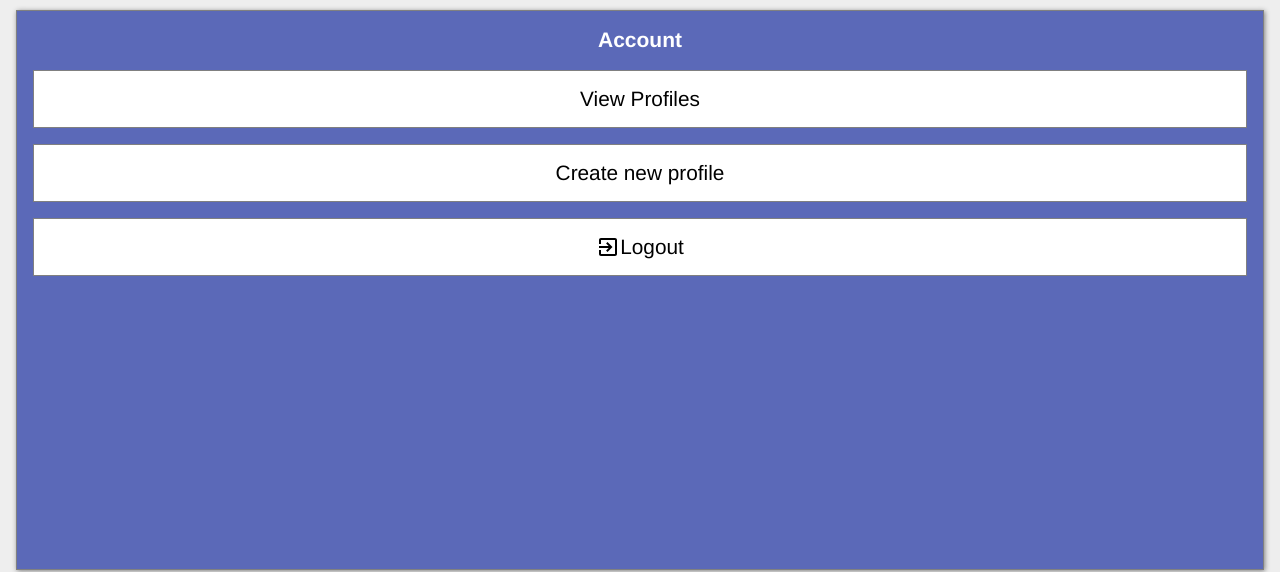
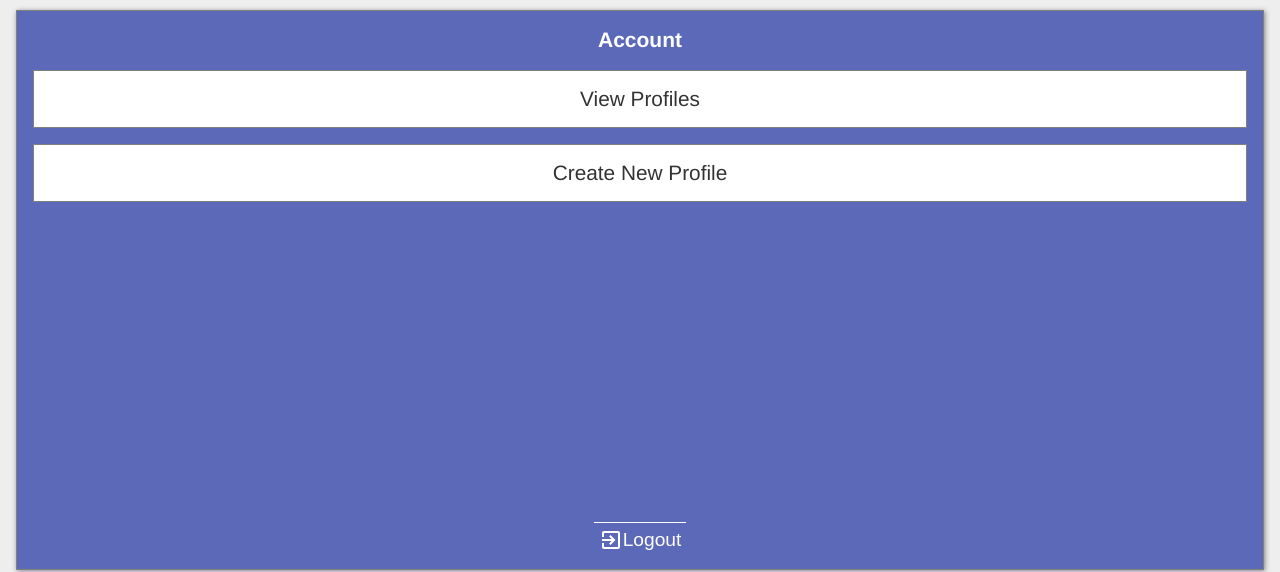
Before and after one commit to kjwallac/LifeDash, a React (Create React App) app in the folder client/: page /account/1 in a window 1280 px wide. Shown: the part 228-800 px from the top of the page. Built offline with nearby package versions, Linux system fonts and the light colour scheme; no server answers.

Commit message:
added logout button to account page and removed it from login page

```diff
--- a/client/src/pages/Account/Account.css
+++ b/client/src/pages/Account/Account.css
@@ -40,6 +40,25 @@
   box-shadow: 1px 1px 5px gray;
 }
 
+.acc-options-container a {
+  text-decoration: none;
+  color: #333;
+}
+
+.acc-options-container button {
+  background-color: transparent;
+  border: 0;
+  display: flex;
+  justify-content: center;
+  align-items: center;
+  margin: 0 auto;
+  color: white;
+  border-top: 1px solid #fff;
+  padding: 0.3rem;
+  font-size: 1.2rem;
+  margin-top: 20rem;
+}
+
 .acc-options-container h2 {
   color: #fff;
 }
--- a/client/src/pages/Account/Account.js
+++ b/client/src/pages/Account/Account.js
@@ -2,6 +2,7 @@ import "./Account.css";
 import { useEffect, useState } from "react";
 import { API } from "../../utils/API";
 import ExitToAppIcon from "@material-ui/icons/ExitToApp";
+import { Link } from "react-router-dom";
 
 export const Account = (props) => {
   // States
@@ -9,6 +10,13 @@ export const Account = (props) => {
   const [image, setImage] = useState(null);
   const [userID, setUserID] = useState(null);
 
+  // Logout user
+  const logout = async () => {
+    await API.logout();
+    window.location.href = "/";
+  };
+
+  // Gets user info
   useEffect(() => {
     const getUser = async () => {
       const id = props.match.params.id;
@@ -31,12 +39,16 @@ export const Account = (props) => {
       </div>
       <div className="acc-options-container">
         <h2>Account</h2>
-        <div className="acc-options">View Profiles</div>
-        <div className="acc-options">Create new profile</div>
-        <div className="acc-options">
+        <Link to="/profile" className="acc-options">
+          View Profiles
+        </Link>
+        <Link to="/profile/create" className="acc-options">
+          Create New Profile
+        </Link>
+        <button onClick={logout}>
           <ExitToAppIcon />
           Logout
-        </div>
+        </button>
       </div>
     </div>
   );
--- a/client/src/pages/Login/Login.js
+++ b/client/src/pages/Login/Login.js
@@ -42,9 +42,6 @@ export const Login = () => {
           </div>
         </div>
       </div>
-      <button className="logoutBtn" onClick={logout}>
-        Logout
-      </button>
     </div>
   );
 };
--- a/client/src/utils/API.js
+++ b/client/src/utils/API.js
@@ -27,4 +27,8 @@ export const API = {
   removeProfile: (id) => {
     return axios.delete(`/api/profile/remove/${id}`);
   },
+  // LOGOUTS ACCOUNT
+  logout: () => {
+    return axios.get("/api/google/logout");
+  },
 };
```
